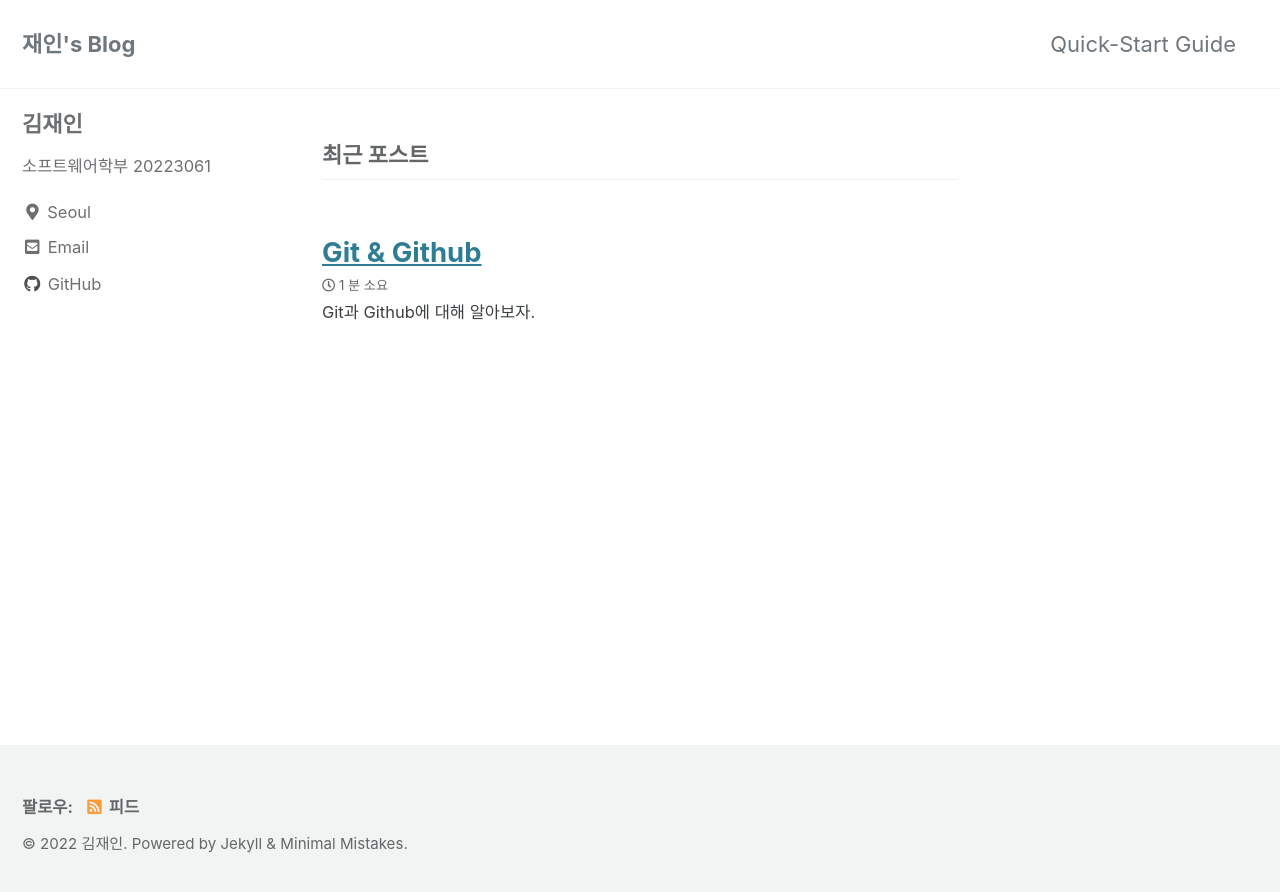
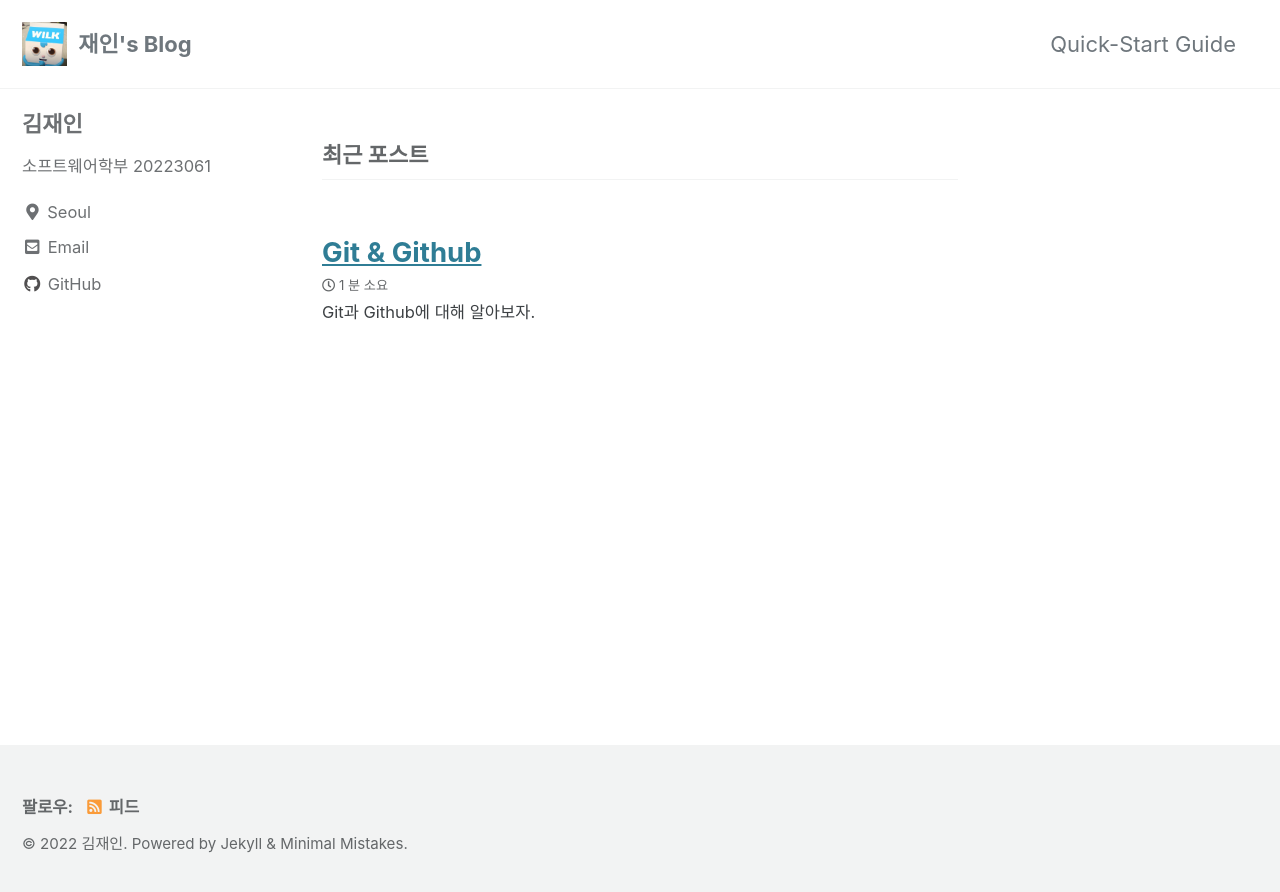
Before and after one commit to janeny117/1004jaein.github.io, a Jekyll site: the page built from index.html, in a window 1280 px wide. Shown: the top 892 px of the page. Built offline with Jekyll 4.4.1, drawn with Linux system fonts in a browser that asks for light colours; cached includes are drawn as plain includes; the list of posts is cut into pages by our own code.

Commit message:
Update _config.yml

```diff
--- a/_config.yml
+++ b/_config.yml
@@ -25,7 +25,7 @@ url                      : "https://1004jaein.github.io"
 baseurl                  : # the subpath of your site, e.g. "/blog"
 repository               : "1004jaein/1004jaein.github.io" # GitHub username/repo-name e.g. "mmistakes/minimal-mistakes"
 teaser                   : # path of fallback teaser image, e.g. "/assets/images/500x300.png"
-logo                     : # path of logo image to display in the masthead, e.g. "/assets/images/88x88.png"
+logo                     : "profile.jpeg" # path of logo image to display in the masthead, e.g. "/assets/images/88x88.png"
 masthead_title           : # overrides the website title displayed in the masthead, use " " for no title
 breadcrumbs              : true #false (default)
 words_per_minute         : 200
```
